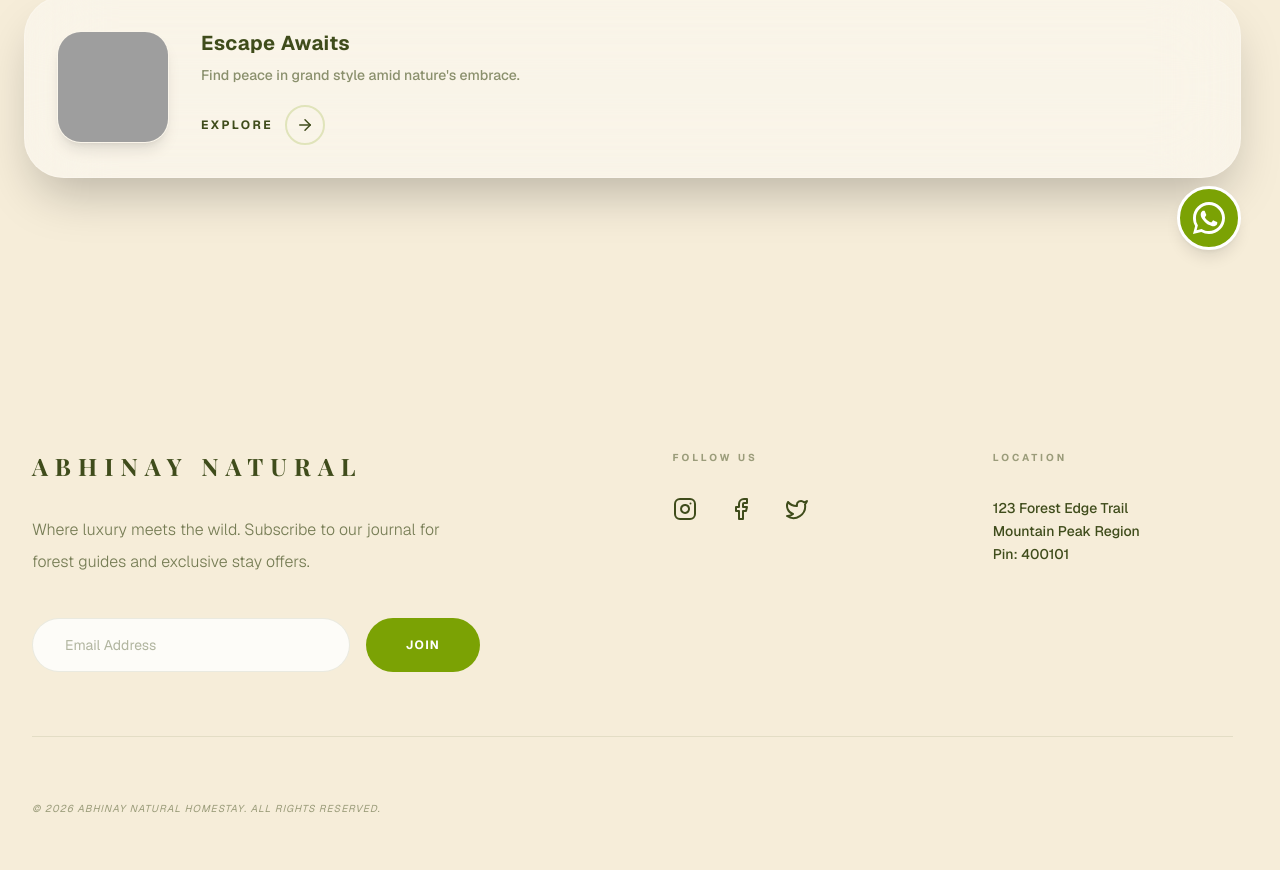
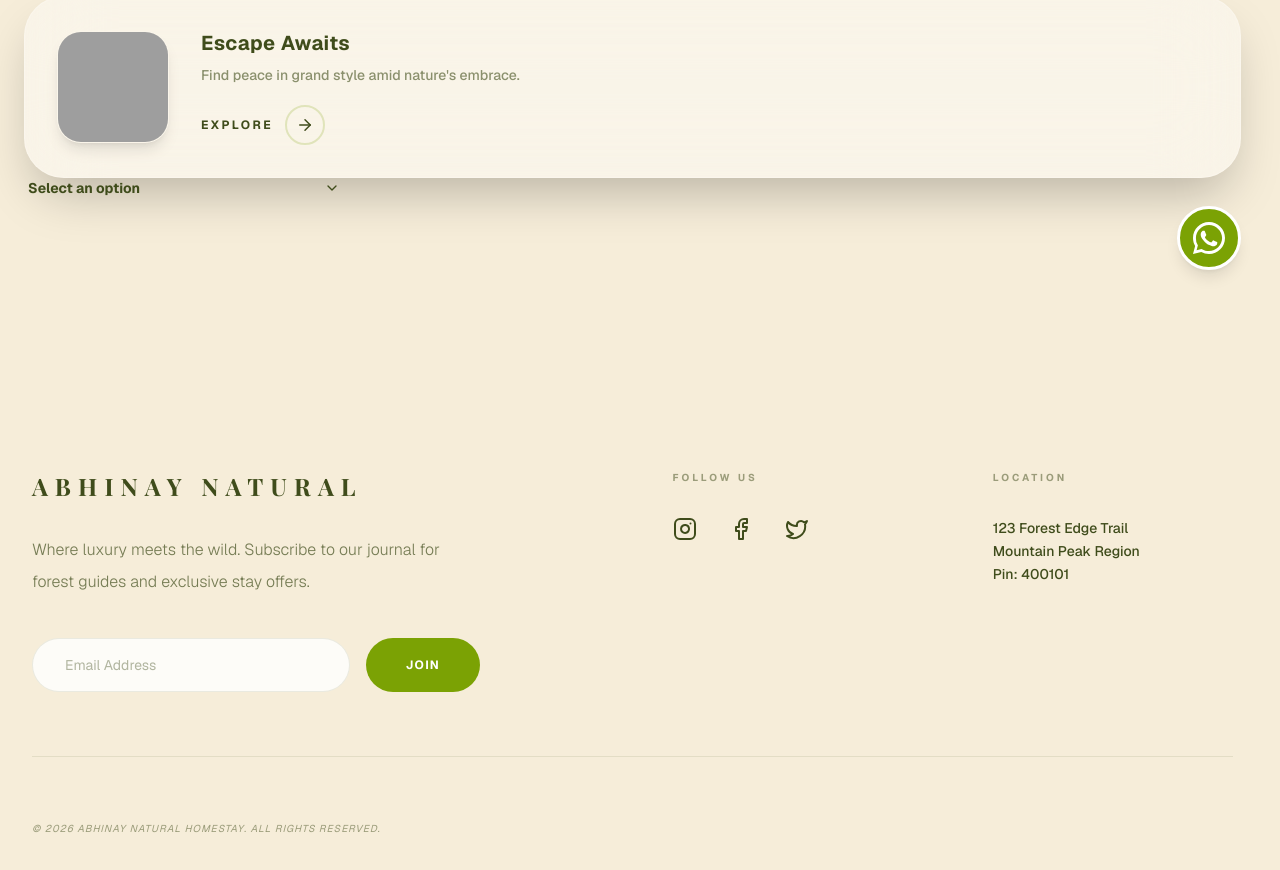
Before and after one commit to Forge-Studios/Abhinay-natural-Homestay, a Next.js app: page /components in a window 1280 px wide. Shown: the part 2829-3699 px from the top of the page. Built offline with nearby package versions, Linux system fonts and the light colour scheme; grey boxes are pictures that could not be loaded; a web font is replaced by a local one.

Commit message:
created and added custom dropdown component

```diff
--- a/app/components/page.tsx
+++ b/app/components/page.tsx
@@ -6,6 +6,7 @@ import Button from "@/components/base/Button";
 import CTA from "@/components/base/CTA";
 import Form from "@/components/base/Form";
 import Calendar from "@/components/Calendar";
+import Dropdown from "@/components/Dropdown";
 import ImageCarousel from "@/components/ImageCarousel";
 import WhatsAppButton from "@/components/WhatsAppButton";
 import { useState } from "react";
@@ -219,6 +220,10 @@ export default function ComponentsPage() {
       <section className="px-6 max-w-350">
         <CTA />
       </section>
+
+      <section className="px-6 max-w-350">
+        <Dropdown options={["user1", "user2", "user3"]} onChange={(item) => console.log(item)} />
+      </section>
     </main>
   );
 }
--- a/app/page.tsx
+++ b/app/page.tsx
@@ -1,5 +1,6 @@
 import BaseCard from "@/components/base/BaseCard";
 import CTA from "@/components/base/CTA";
+import Dropdown from "@/components/Dropdown";
 import { Calendar, Users } from "lucide-react";
 import Image from "next/image";
 
@@ -59,10 +60,7 @@ export default function HomePage() {
             <label className="text-[10px] font-bold uppercase text-brand-primary/40 tracking-widest flex items-center gap-2">
               <Users size={14} /> Guests
             </label>
-            <select className="bg-transparent text-sm font-bold outline-none text-brand-primary cursor-pointer">
-              <option>2 Adults, 1 Room</option>
-              <option>4 Adults, 2 Rooms</option>
-            </select>
+            <Dropdown options={["2 Adults, 1 Rooms", "4 Adults, 2 Rooms"]} />
           </div>
           {/* Accent Button using Lime Green */}
           <button className="w-full bg-brand-accent text-white py-5 rounded-[1.5rem] font-bold tracking-widest hover:scale-[1.02] transition-all shadow-xl shadow-brand-accent/20">
--- /dev/null
+++ b/components/Dropdown.tsx
@@ -0,0 +1,66 @@
+"use client";
+
+import { ChevronDown } from "lucide-react";
+import { useEffect, useRef, useState } from "react";
+
+interface DropdownProps {
+  options: string[];
+  placeholder?: string;
+  onChange?: (option: string) => void;
+}
+
+export default function Dropdown({ options, placeholder = "Select an option", onChange }: DropdownProps) {
+  const [isOpen, setIsOpen] = useState(false);
+  const [selectedOption, setSelectedOption] = useState<string | null>(null);
+
+  const dropdownRef = useRef<HTMLDivElement>(null);
+
+  // close on outside click
+  useEffect(() => {
+    const handleClickOutside = (e: MouseEvent) => {
+      if (dropdownRef.current && !dropdownRef.current.contains(e.target as Node)) {
+        setIsOpen(false);
+      }
+    };
+
+    document.addEventListener("mousedown", handleClickOutside);
+    return () => document.removeEventListener("mousedown", handleClickOutside);
+  }, []);
+
+  const handleOptionSelect = (option: string) => {
+    setSelectedOption(option);
+    setIsOpen(false);
+    onChange?.(option);
+  };
+
+  return (
+    <>
+      <div ref={dropdownRef} className="max-w-xs relative">
+        <button type="button" onClick={() => setIsOpen((prev) => !prev)} className="flex items-center cursor-pointer w-full">
+          <div className="flex items-center justify-between w-full px-1">
+            <span className="cursor-pointer text-brand-primary font-bold text-sm">{selectedOption || placeholder}</span>
+            {isOpen ? (
+              <ChevronDown size={16} className="rotate-180 transition-transform" />
+            ) : (
+              <ChevronDown size={16} className="transition-transform" />
+            )}
+          </div>
+        </button>
+
+        {isOpen && (
+          <div className="absolute top-0 bg-card-bg backdrop-blur-[2px] border rounded-xl w-full p-2">
+            <ul>
+              {options.map((option) => (
+                <li key={option}>
+                  <button type="button" className=" font-bold text-brand-primary text-sm" onClick={() => handleOptionSelect(option)}>
+                    {option}
+                  </button>
+                </li>
+              ))}
+            </ul>
+          </div>
+        )}
+      </div>
+    </>
+  );
+}
```
